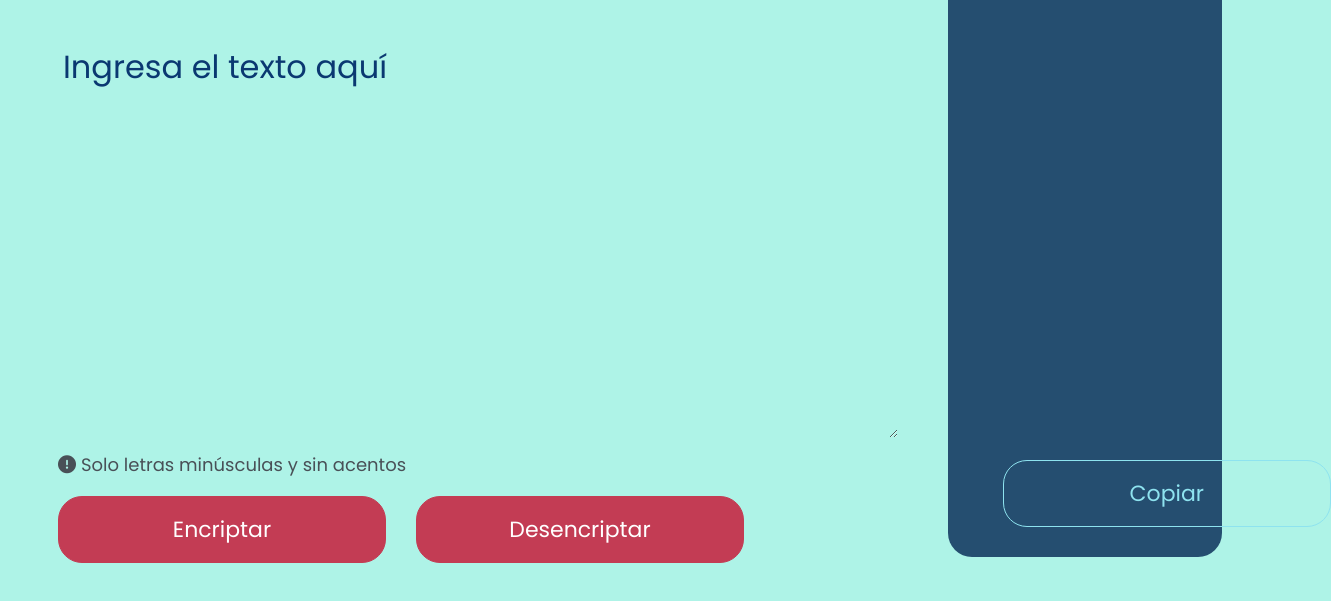
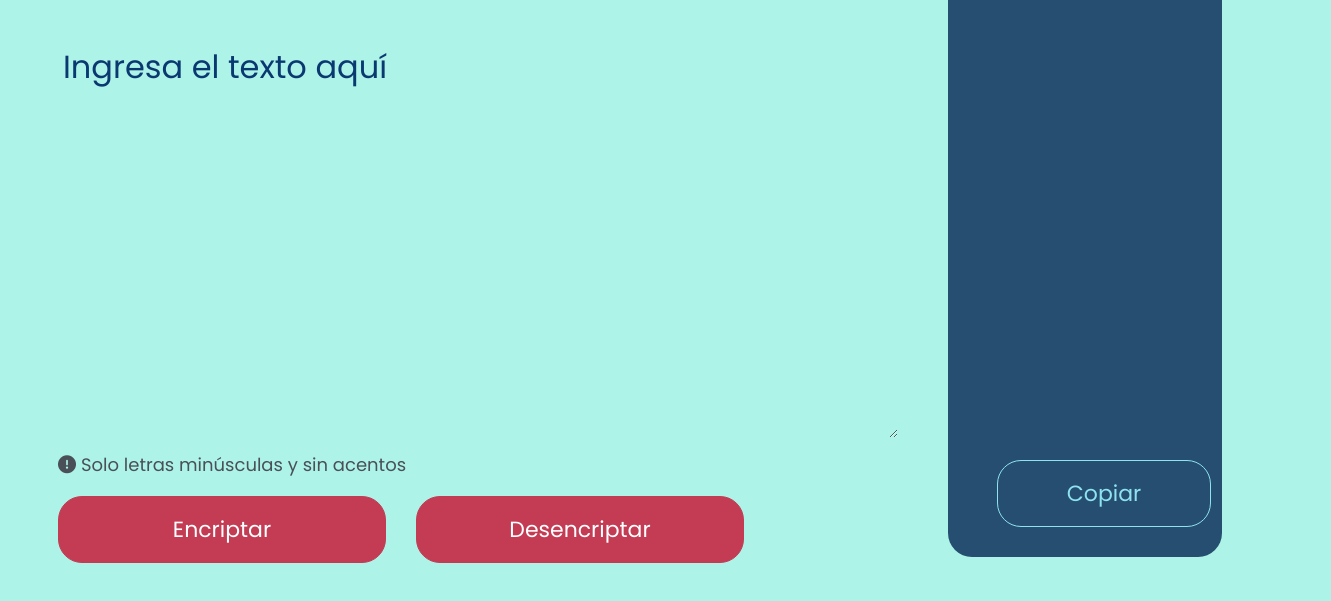
Before and after one commit to VenturaDorantes/Encriptador-de-texto-con-Javascript, a plain HTML site: page index.html in a window 1280 px wide. Both pictures are taken after a click on the button "Encriptar". Shown: the part 91-692 px from the top of the page, 1331 px wide, since content can reach past the window. Drawn offline with Linux system fonts and the light colour scheme.

Commit message:
mejorando apartado de boton

```diff
--- a/script.js
+++ b/script.js
@@ -45,6 +45,12 @@
         respuesta.style.display = "block";
     }
 
+    function btnCopiar(){
+        navigator.clipboard.writeText(textoFinal.innerHTML);
+        mensaje.value = "";
+        alert("Texto Copiado");
+    }
+
     // Llaves de encriptacion
     // `La letra "e" es convertida para "enter"`
     // `La letra "i" es convertida para "imes"`
@@ -81,9 +87,4 @@
         return stringDesencriptada
     }
 
-    function btnCopiar(){
-        navigator.clipboard.writeText(textoFinal.innerHTML);
-        mensaje.value = "";
-        alert("Texto Copiado");
-    }
 }());
--- a/styles.css
+++ b/styles.css
@@ -144,11 +144,12 @@ body {
     color: #8EE3EF;
     cursor: pointer;
     height: 67px;
-    width: 328px;
+    padding-left: 25%;
+    padding-right: 25%;
     font-size: 22px;
     bottom: 30px;
     position: absolute;
-    left: 20%;
+    left: 18%;
 }
 
 .resultado .respuesta .btn-copiar:hover {
```
